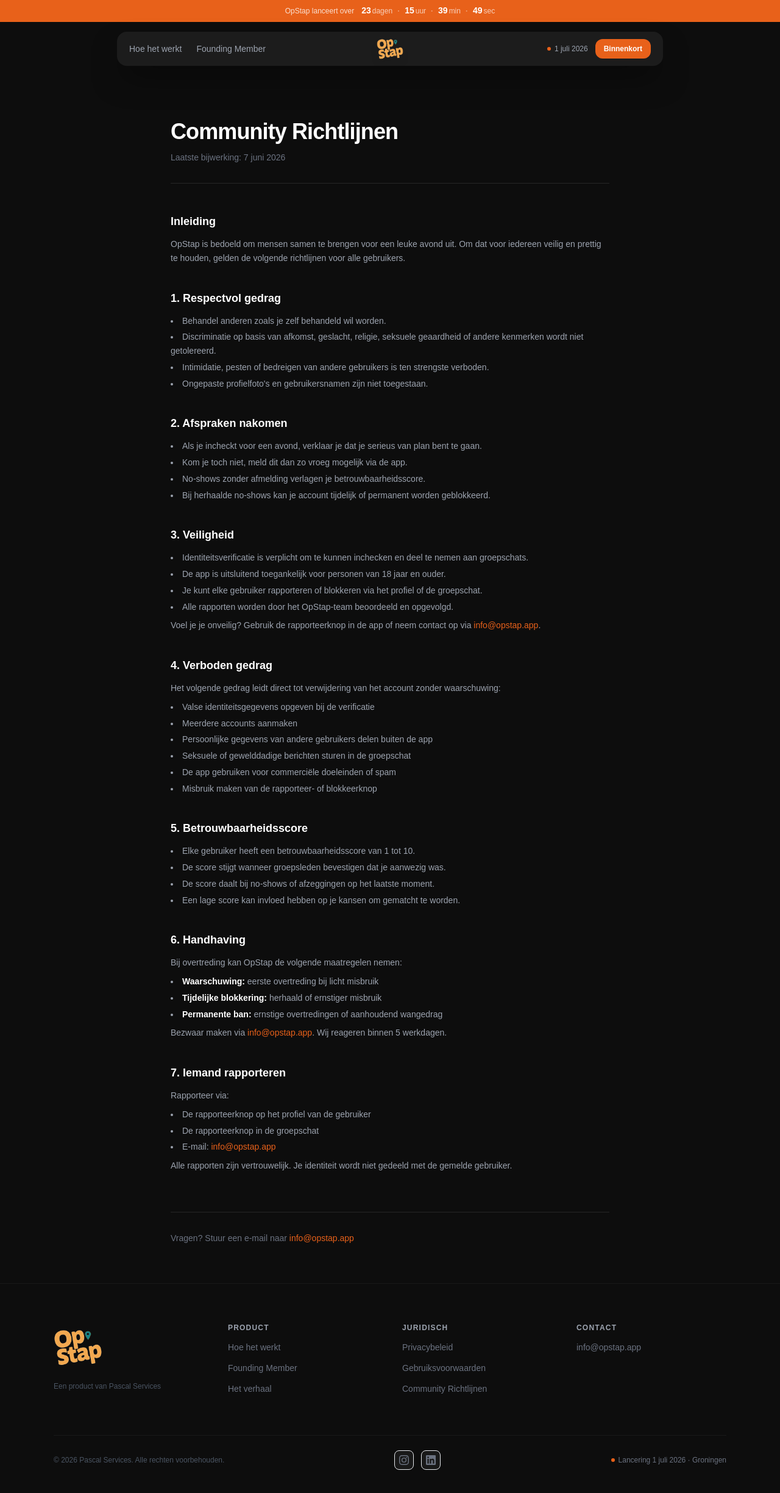
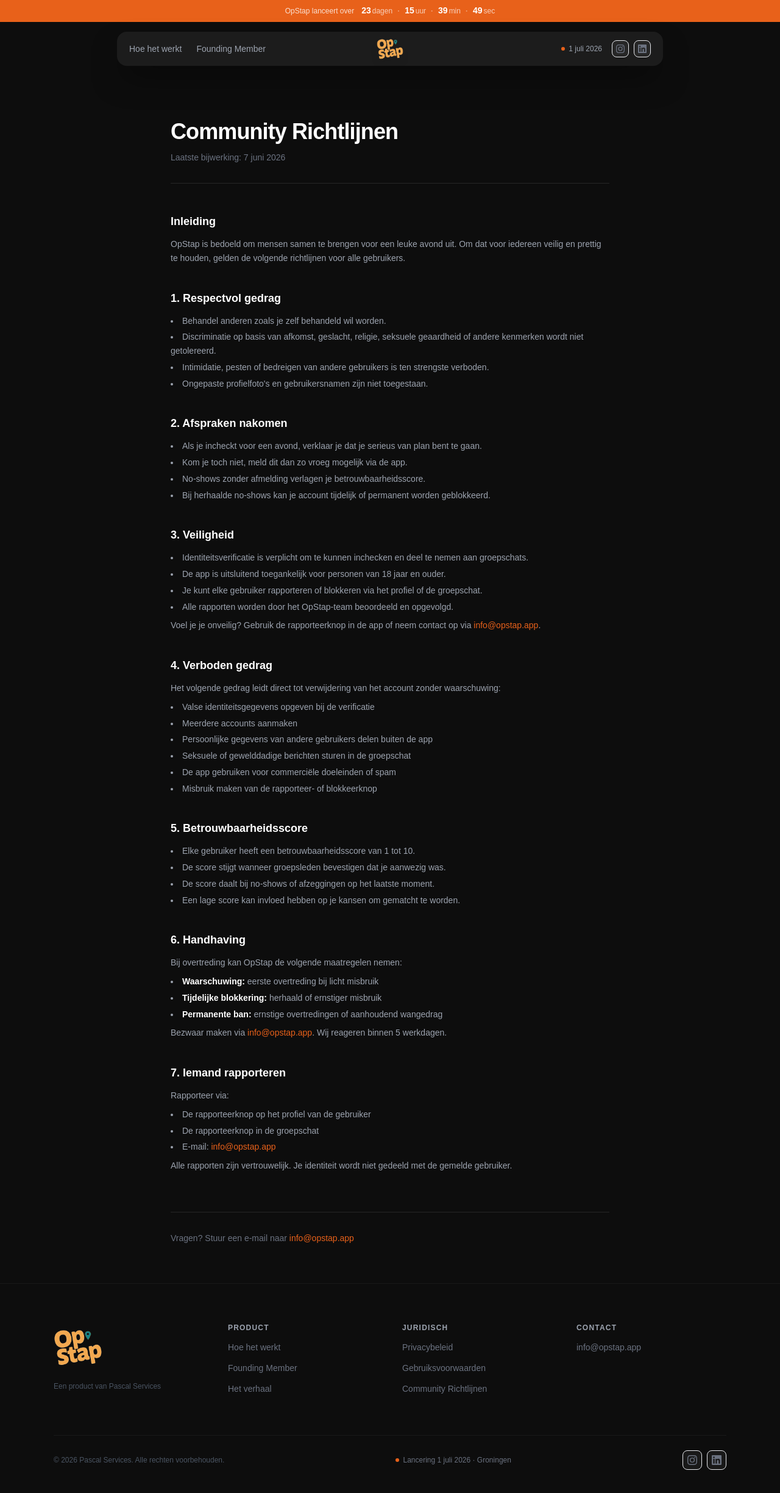
Before and after one commit to pascalwiersma/opstap-website, a Next.js app: page /richtlijnen in a window 1280 px wide. Shown: the whole page at 61% size. Built offline with nearby package versions, Linux system fonts and the light colour scheme.

Commit message:
feat: social icons in nav en footer rechts

```diff
--- a/components/Footer.tsx
+++ b/components/Footer.tsx
@@ -1,4 +1,5 @@
 import Link from 'next/link'
+import SocialIcons from './SocialIcons'
 
 const LINKS = [
   {
@@ -63,36 +64,11 @@ export default function Footer() {
           <p className="text-gray-600 text-xs">
             © {new Date().getFullYear()} Pascal Services. Alle rechten voorbehouden.
           </p>
-
-          <div className="flex items-center gap-3">
-            <a
-              href="https://www.instagram.com/opstap_app/"
-              target="_blank"
-              rel="noopener noreferrer"
-              className="w-8 h-8 rounded-lg bg-white/5 hover:bg-[#E8611A]/20 border border-white/8 hover:border-[#E8611A]/30 flex items-center justify-center text-gray-500 hover:text-[#E8611A] transition-all"
-              aria-label="Instagram"
-            >
-              <svg className="w-4 h-4" fill="currentColor" viewBox="0 0 24 24">
-                <path d="M12 2.163c3.204 0 3.584.012 4.85.07 3.252.148 4.771 1.691 4.919 4.919.058 1.265.069 1.645.069 4.849 0 3.205-.012 3.584-.069 4.849-.149 3.225-1.664 4.771-4.919 4.919-1.266.058-1.644.07-4.85.07-3.204 0-3.584-.012-4.849-.07-3.26-.149-4.771-1.699-4.919-4.92-.058-1.265-.07-1.644-.07-4.849 0-3.204.013-3.583.07-4.849.149-3.227 1.664-4.771 4.919-4.919 1.266-.057 1.645-.069 4.849-.069zM12 0C8.741 0 8.333.014 7.053.072 2.695.272.273 2.69.073 7.052.014 8.333 0 8.741 0 12c0 3.259.014 3.668.072 4.948.2 4.358 2.618 6.78 6.98 6.98C8.333 23.986 8.741 24 12 24c3.259 0 3.668-.014 4.948-.072 4.354-.2 6.782-2.618 6.979-6.98.059-1.28.073-1.689.073-4.948 0-3.259-.014-3.667-.072-4.947-.196-4.354-2.617-6.78-6.979-6.98C15.668.014 15.259 0 12 0zm0 5.838a6.162 6.162 0 100 12.324 6.162 6.162 0 000-12.324zM12 16a4 4 0 110-8 4 4 0 010 8zm6.406-11.845a1.44 1.44 0 100 2.881 1.44 1.44 0 000-2.881z"/>
-              </svg>
-            </a>
-            <a
-              href="https://www.linkedin.com/search/results/groups/?keywords=OpStap&origin=SWITCH_SEARCH_VERTICAL"
-              target="_blank"
-              rel="noopener noreferrer"
-              className="w-8 h-8 rounded-lg bg-white/5 hover:bg-[#E8611A]/20 border border-white/8 hover:border-[#E8611A]/30 flex items-center justify-center text-gray-500 hover:text-[#E8611A] transition-all"
-              aria-label="LinkedIn"
-            >
-              <svg className="w-4 h-4" fill="currentColor" viewBox="0 0 24 24">
-                <path d="M20.447 20.452h-3.554v-5.569c0-1.328-.027-3.037-1.852-3.037-1.853 0-2.136 1.445-2.136 2.939v5.667H9.351V9h3.414v1.561h.046c.477-.9 1.637-1.85 3.37-1.85 3.601 0 4.267 2.37 4.267 5.455v6.286zM5.337 7.433a2.062 2.062 0 01-2.063-2.065 2.064 2.064 0 112.063 2.065zm1.782 13.019H3.555V9h3.564v11.452zM22.225 0H1.771C.792 0 0 .774 0 1.729v20.542C0 23.227.792 24 1.771 24h20.451C23.2 24 24 23.227 24 22.271V1.729C24 .774 23.2 0 22.222 0h.003z"/>
-              </svg>
-            </a>
-          </div>
-
           <div className="flex items-center gap-1.5">
             <span className="w-1.5 h-1.5 rounded-full bg-[#E8611A] animate-pulse" />
             <span className="text-xs text-gray-500">Lancering 1 juli 2026 · Groningen</span>
           </div>
+          <SocialIcons />
         </div>
       </div>
     </footer>
--- a/components/Nav.tsx
+++ b/components/Nav.tsx
@@ -1,6 +1,7 @@
 'use client'
 
 import { useEffect, useState } from 'react'
+import SocialIcons from './SocialIcons'
 
 export default function Nav() {
   const [voorbijCountdown, setVoorbijCountdown] = useState(false)
@@ -43,16 +44,11 @@ export default function Nav() {
 
         {/* Rechts */}
         <div className="flex items-center gap-3 flex-1 justify-end">
-          <div className="hidden sm:flex items-center gap-1.5">
+          <div className="hidden sm:flex items-center gap-1.5 mr-1">
             <span className="w-1.5 h-1.5 rounded-full bg-[#E8611A] animate-pulse" />
             <span className="text-xs text-gray-400 font-medium">1 juli 2026</span>
           </div>
-          <a
-            href="#download"
-            className="text-xs font-semibold bg-[#E8611A] hover:bg-[#d4561a] text-white px-3.5 py-2 rounded-xl transition-colors"
-          >
-            Binnenkort
-          </a>
+          <SocialIcons size="sm" />
         </div>
       </nav>
     </div>
--- /dev/null
+++ b/components/SocialIcons.tsx
@@ -0,0 +1,31 @@
+export default function SocialIcons({ size = 'md' }: { size?: 'sm' | 'md' }) {
+  const dim = size === 'sm' ? 'w-7 h-7' : 'w-8 h-8'
+  const icon = size === 'sm' ? 'w-3.5 h-3.5' : 'w-4 h-4'
+
+  return (
+    <div className="flex items-center gap-2">
+      <a
+        href="https://www.instagram.com/opstap_app/"
+        target="_blank"
+        rel="noopener noreferrer"
+        className={`${dim} rounded-lg bg-white/5 hover:bg-[#E8611A]/20 border border-white/8 hover:border-[#E8611A]/30 flex items-center justify-center text-gray-500 hover:text-[#E8611A] transition-all`}
+        aria-label="Instagram"
+      >
+        <svg className={icon} fill="currentColor" viewBox="0 0 24 24">
+          <path d="M12 2.163c3.204 0 3.584.012 4.85.07 3.252.148 4.771 1.691 4.919 4.919.058 1.265.069 1.645.069 4.849 0 3.205-.012 3.584-.069 4.849-.149 3.225-1.664 4.771-4.919 4.919-1.266.058-1.644.07-4.85.07-3.204 0-3.584-.012-4.849-.07-3.26-.149-4.771-1.699-4.919-4.92-.058-1.265-.07-1.644-.07-4.849 0-3.204.013-3.583.07-4.849.149-3.227 1.664-4.771 4.919-4.919 1.266-.057 1.645-.069 4.849-.069zM12 0C8.741 0 8.333.014 7.053.072 2.695.272.273 2.69.073 7.052.014 8.333 0 8.741 0 12c0 3.259.014 3.668.072 4.948.2 4.358 2.618 6.78 6.98 6.98C8.333 23.986 8.741 24 12 24c3.259 0 3.668-.014 4.948-.072 4.354-.2 6.782-2.618 6.979-6.98.059-1.28.073-1.689.073-4.948 0-3.259-.014-3.667-.072-4.947-.196-4.354-2.617-6.78-6.979-6.98C15.668.014 15.259 0 12 0zm0 5.838a6.162 6.162 0 100 12.324 6.162 6.162 0 000-12.324zM12 16a4 4 0 110-8 4 4 0 010 8zm6.406-11.845a1.44 1.44 0 100 2.881 1.44 1.44 0 000-2.881z"/>
+        </svg>
+      </a>
+      <a
+        href="https://www.linkedin.com/search/results/groups/?keywords=OpStap&origin=SWITCH_SEARCH_VERTICAL"
+        target="_blank"
+        rel="noopener noreferrer"
+        className={`${dim} rounded-lg bg-white/5 hover:bg-[#E8611A]/20 border border-white/8 hover:border-[#E8611A]/30 flex items-center justify-center text-gray-500 hover:text-[#E8611A] transition-all`}
+        aria-label="LinkedIn"
+      >
+        <svg className={icon} fill="currentColor" viewBox="0 0 24 24">
+          <path d="M20.447 20.452h-3.554v-5.569c0-1.328-.027-3.037-1.852-3.037-1.853 0-2.136 1.445-2.136 2.939v5.667H9.351V9h3.414v1.561h.046c.477-.9 1.637-1.85 3.37-1.85 3.601 0 4.267 2.37 4.267 5.455v6.286zM5.337 7.433a2.062 2.062 0 01-2.063-2.065 2.064 2.064 0 112.063 2.065zm1.782 13.019H3.555V9h3.564v11.452zM22.225 0H1.771C.792 0 0 .774 0 1.729v20.542C0 23.227.792 24 1.771 24h20.451C23.2 24 24 23.227 24 22.271V1.729C24 .774 23.2 0 22.222 0h.003z"/>
+        </svg>
+      </a>
+    </div>
+  )
+}
```
